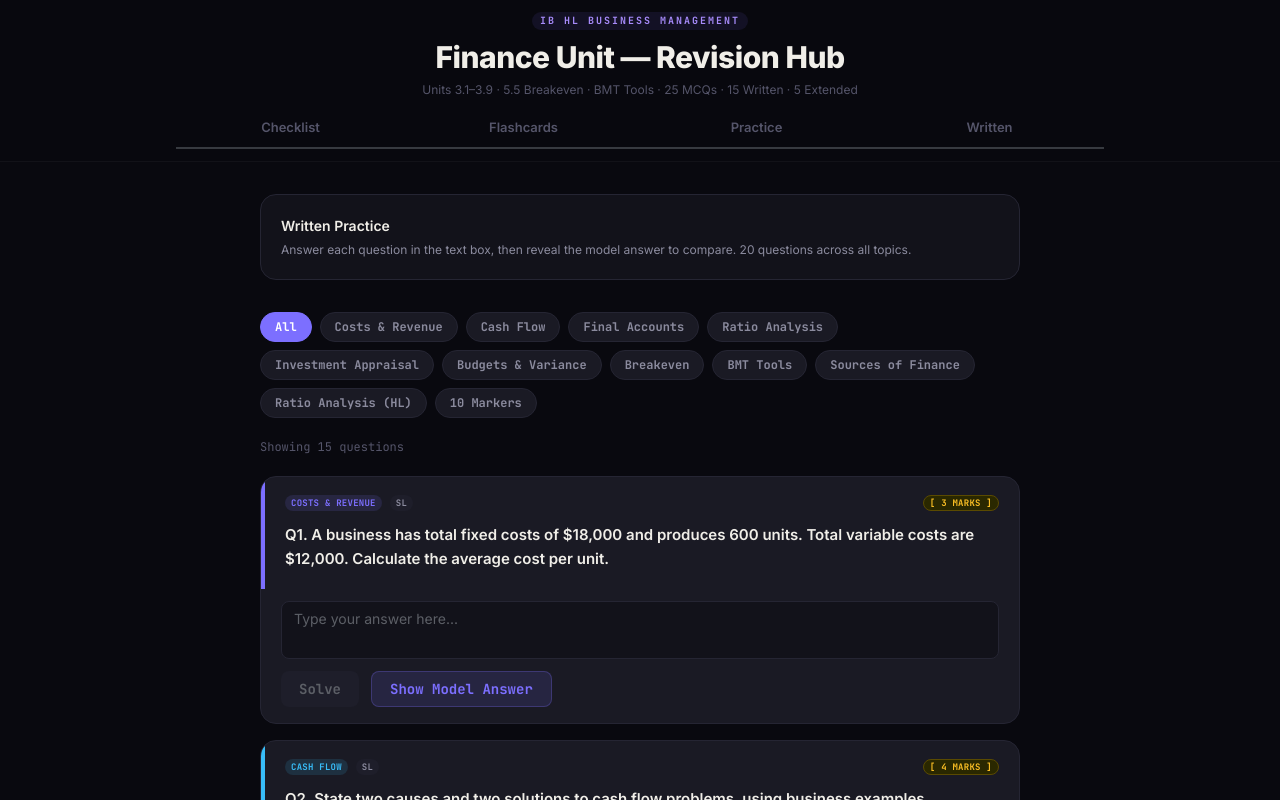
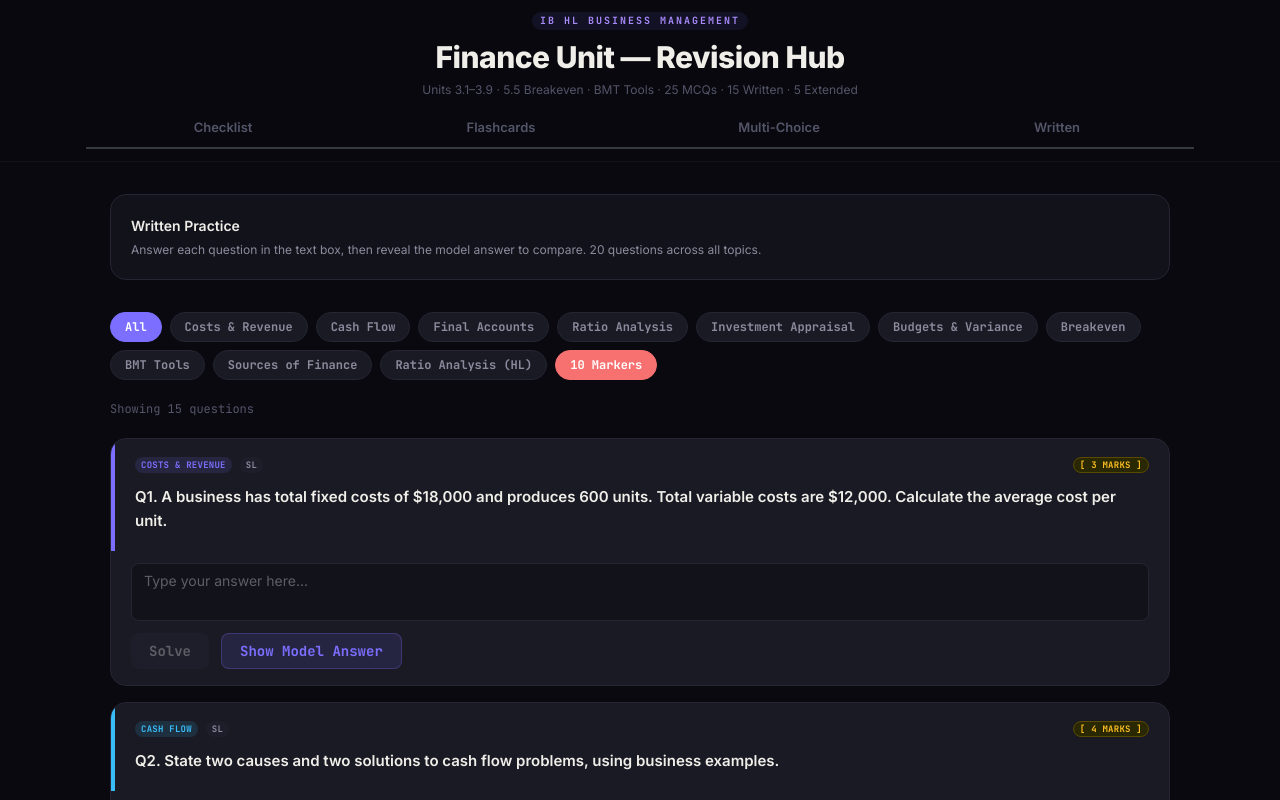
Before and after one commit to jlau2027-max/Business-Test-Checklist-2, a React (Vite) app: page / in a window 1280 px wide. Both pictures are taken after a click on the tab "Written". Shown: the top 800 px of the page. Built offline with nearby package versions, Linux system fonts and the light colour scheme.

Commit message:
Widen site layout, rename Practice to Multi-Choice, highlight 10 Markers tab

```diff
--- a/src/App.jsx
+++ b/src/App.jsx
@@ -213,7 +213,7 @@ function ChecklistView() {
   const progColor = progress<30?"#F87171":progress<70?"#FBBF24":"#34D399";
 
   return (
-    <div style={{maxWidth:760,margin:"0 auto",padding:"0 0 40px"}}>
+    <div style={{maxWidth:1060,margin:"0 auto",padding:"0 0 40px"}}>
       {/* Progress card */}
       <Paper
         bg="#12121A"
@@ -531,7 +531,7 @@ function PracticeView() {
   const filtered = MCQ_QUESTIONS.filter(q => catMatchFn(q.cat, filterCat));
 
   return (
-    <div style={{maxWidth:760,margin:"0 auto",padding:"0 0 40px"}}>
+    <div style={{maxWidth:1060,margin:"0 auto",padding:"0 0 40px"}}>
       {/* Category filter */}
       <Group gap={8} mb="lg" style={{flexWrap:"wrap"}}>
         {ALL_CATS.map(cat => {
@@ -756,7 +756,7 @@ function WrittenPracticeView() {
   const totalCount = WRITTEN_QUESTIONS.length + WRITTEN_10_MARK_QUESTIONS.length;
 
   return (
-    <div style={{maxWidth:760, margin:"0 auto", padding:"0 0 40px"}}>
+    <div style={{maxWidth:1060, margin:"0 auto", padding:"0 0 40px"}}>
       <Paper bg="#12121A" radius="lg" p="lg" mb="xl" style={{border:"1px solid #252533"}}>
         <Text fz="sm" c="#F0EEE8" fw={600} mb={4}>Written Practice</Text>
         <Text fz="xs" c="#8B8B9E" lh={1.5}>
@@ -769,6 +769,7 @@ function WrittenPracticeView() {
         {writtenCats.map(cat => {
           const c = cat === "10 Markers" ? "#F87171" : (CAT_COLORS[cat] || "#7C6FFF");
           const active = filterCat === cat;
+          const is10m = cat === "10 Markers";
           return (
             <Button
               key={cat}
@@ -777,10 +778,10 @@ function WrittenPracticeView() {
               ff="'JetBrains Mono', monospace"
               onClick={()=>setFilterCat(cat)}
               style={{
-                backgroundColor: active ? c : "#1A1A24",
-                color: active ? "#fff" : "#8B8B9E",
-                border: `1px solid ${active ? c : "#252533"}`,
-                boxShadow: "none",
+                backgroundColor: is10m ? "#F87171" : (active ? c : "#1A1A24"),
+                color: is10m ? "#fff" : (active ? "#fff" : "#8B8B9E"),
+                border: `1px solid ${is10m ? "#F87171" : (active ? c : "#252533")}`,
+                boxShadow: is10m && active ? "0 0 12px #F8717155" : "none",
               }}
             >
               {cat}
@@ -823,7 +824,7 @@ export default function App() {
           borderBottom: "1px solid rgba(255,255,255,0.04)",
         }}
       >
-        <Container size="md" py="sm">
+        <Container size="lg" py="sm">
           <Group justify="center" mb={4}>
             <Badge
               variant="light"
@@ -875,7 +876,7 @@ export default function App() {
             <Tabs.List grow>
               <Tabs.Tab value="checklist">Checklist</Tabs.Tab>
               <Tabs.Tab value="flashcards">Flashcards</Tabs.Tab>
-              <Tabs.Tab value="practice">Practice</Tabs.Tab>
+              <Tabs.Tab value="practice">Multi-Choice</Tabs.Tab>
               <Tabs.Tab value="written">Written</Tabs.Tab>
             </Tabs.List>
           </Tabs>
@@ -883,7 +884,7 @@ export default function App() {
       </Box>
 
       {/* Content */}
-      <Container size="md" py="xl" px="md">
+      <Container size="lg" py="xl" px="md">
         {tab==="checklist" && <ChecklistView/>}
         {tab==="flashcards" && <FlashcardsView/>}
         {tab==="practice" && <PracticeView/>}
```
